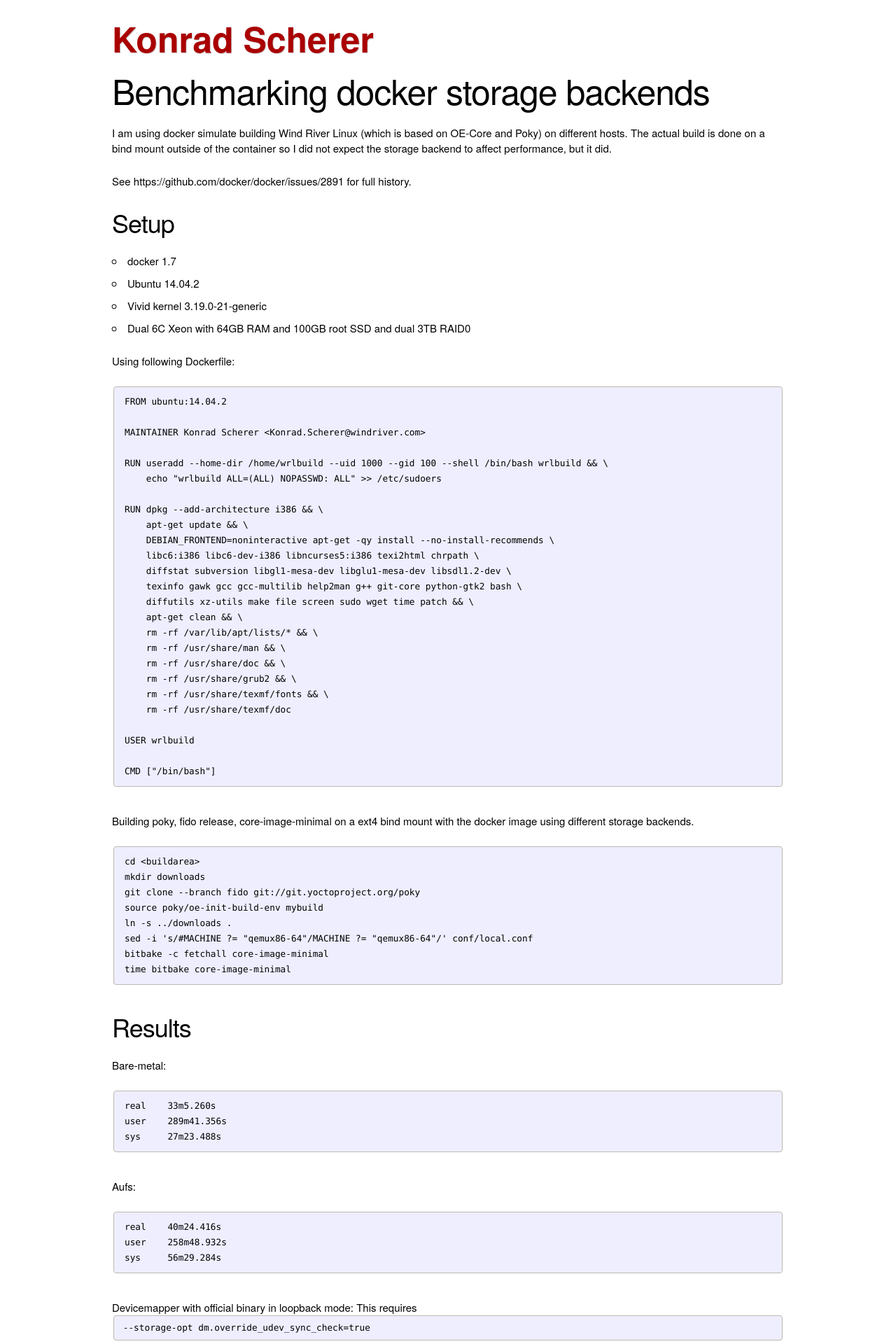
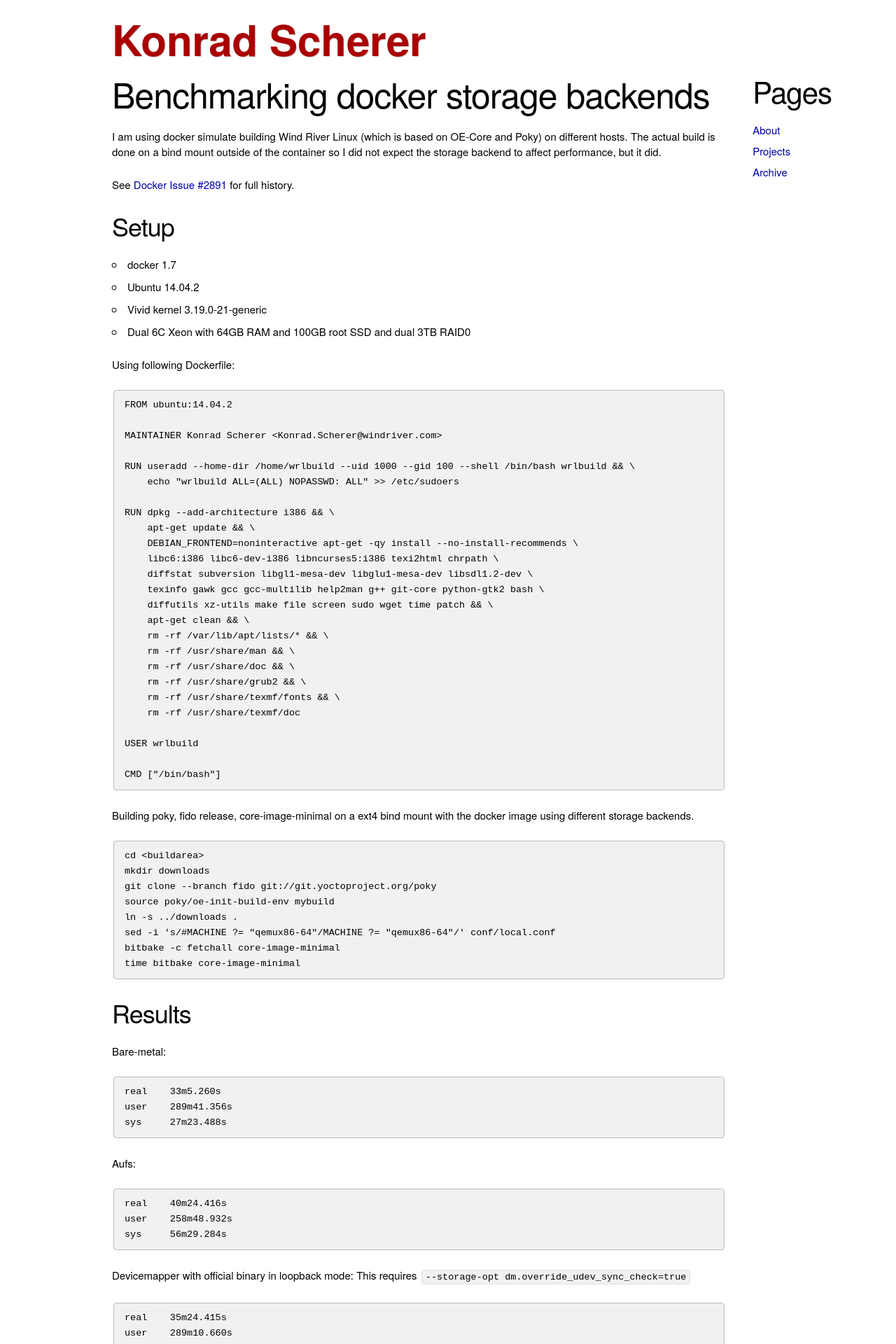
Before and after one commit to kscherer/kscherer.github.com, a Jekyll site: the page built from _posts/2015-07-09-benchmarking-docker-storage-backends.md, in a window 1280 px wide. Shown: the top 1920 px of the page at 70% size. Built offline with Jekyll 4.4.1, drawn with Linux system fonts in a browser that asks for light colours; some of the changed text lies outside the part shown.

Commit message:
Small css tweaks after skeleton css upgrade
Signed-off-by: Konrad Scherer <Konrad.Scherer@windriver.com>

```diff
--- a/_layouts/default.html
+++ b/_layouts/default.html
@@ -21,14 +21,14 @@
 <body>
 
   <div class="container">
-    <div class="sixteen columns title">
+    <div class="twelve columns title">
       <a href="{{ site.baseurl }}" title="Konrad Scherer: Home">Konrad Scherer</a>
     </div>
 
-    <div class="sixteen columns">
+    <div class="eleven columns">
       {{ content }}
     </div>
-    <div class="four columns offset-by-one">
+    <div class="one column">
       <h2>Pages</h2>
       <ul class="pages">
         <li><a href="{{ site.baseurl }}pages/about.html">About</a></li>
@@ -37,10 +37,10 @@
       </ul>
     </div>
 
-    <div class="sixteen columns footer">
+    <div class="twelve columns footer">
       <div class="contact">
         <p>
-          Copyright © Konrad Scherer 2012
+          Copyright © Konrad Scherer 2015
         </p>
       </div>
       <div>
@@ -49,6 +49,5 @@
       </div>
     </div>
   </div>
-
 </body>
 </html>
--- a/_posts/2015-07-09-benchmarking-docker-storage-backends.md
+++ b/_posts/2015-07-09-benchmarking-docker-storage-backends.md
@@ -10,7 +10,7 @@
 bind mount outside of the container so I did not expect the storage
 backend to affect performance, but it did.
 
-See https://github.com/docker/docker/issues/2891 for full history.
+See [Docker Issue #2891][1] for full history.
 
 ### Setup
 
--- a/css/layout.css
+++ b/css/layout.css
@@ -78,7 +78,7 @@
 }
 
 .title a {
-  font-size: 5.0rem;
+  font-size: 6.0rem;
   color: #aa0000;
   text-decoration: none;
 }
@@ -100,17 +100,6 @@
 
 .title .twitter-follow-button {
   float: right;
-  font-size: 15px;
-}
-
-blockquote {
-  /* margin: 1em 3em; */
-  margin: 0 2em 20px 1em;
-  border-left: 2px solid #999;
-  padding: 0pt 0pt 0pt 19px;
-}
-
-blockquote, blockquote p {
   font-size: 15px;
 }
 
@@ -154,16 +143,12 @@
   color: #aa0000;
 }
 
-code {
-  background-color: #eef;
-  font-size: 85%;
-  font-family: "Consolas", "Courier New";
-  display: block;
-  padding: 0.5em 1em;
+/* I like a slightly darker outline to the large code blocks */
+pre > code {
   border: 1px solid #bebab0;
-  margin-bottom: 1em;
 }
 
+/* Keep the body aligned at the left edge */
 .columns {
     margin-left: 0%;
 }
```
Also changed, not shown: other parts of _posts/2015-07-09-benchmarking-docker-storage-backends.md (+2 -0 lines).
